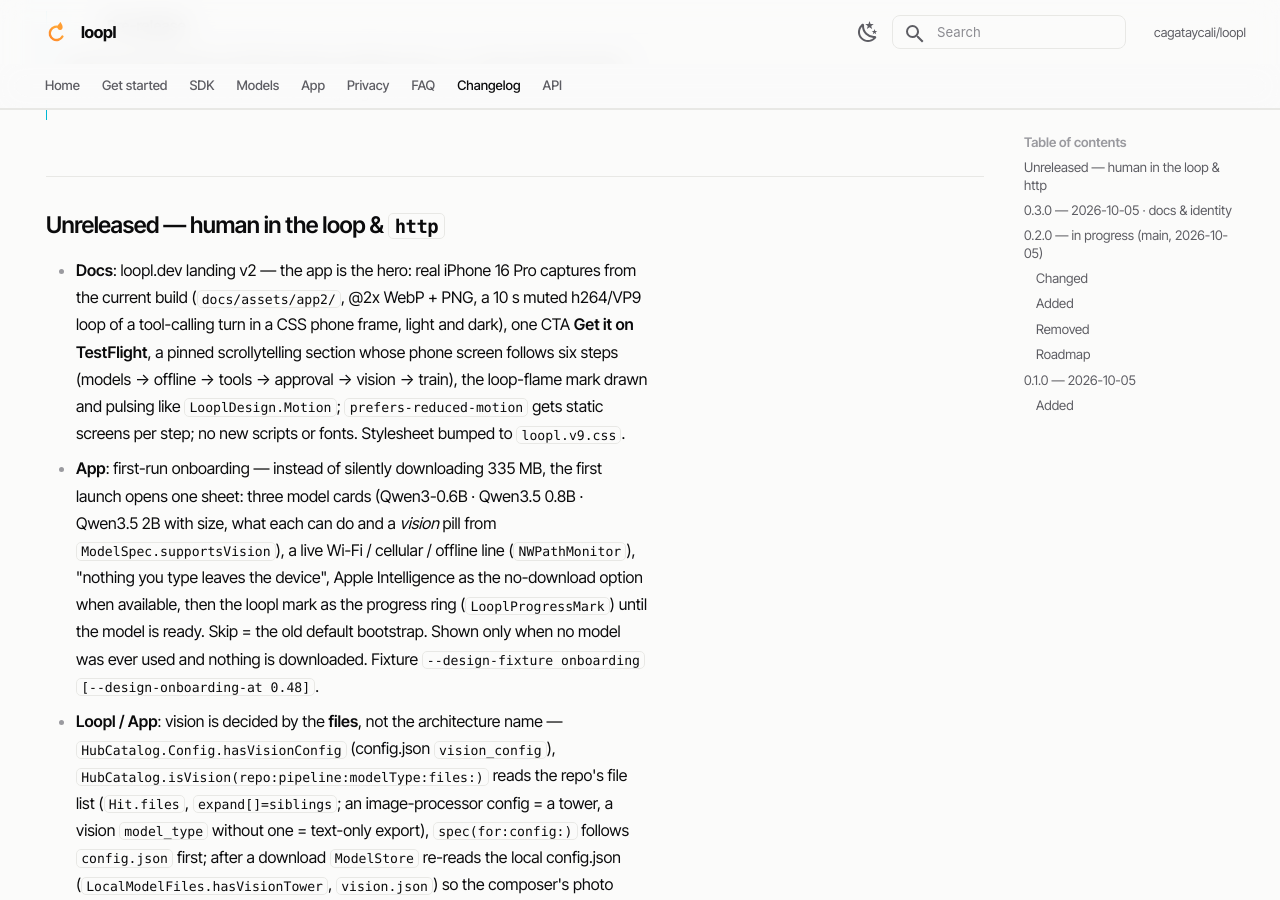
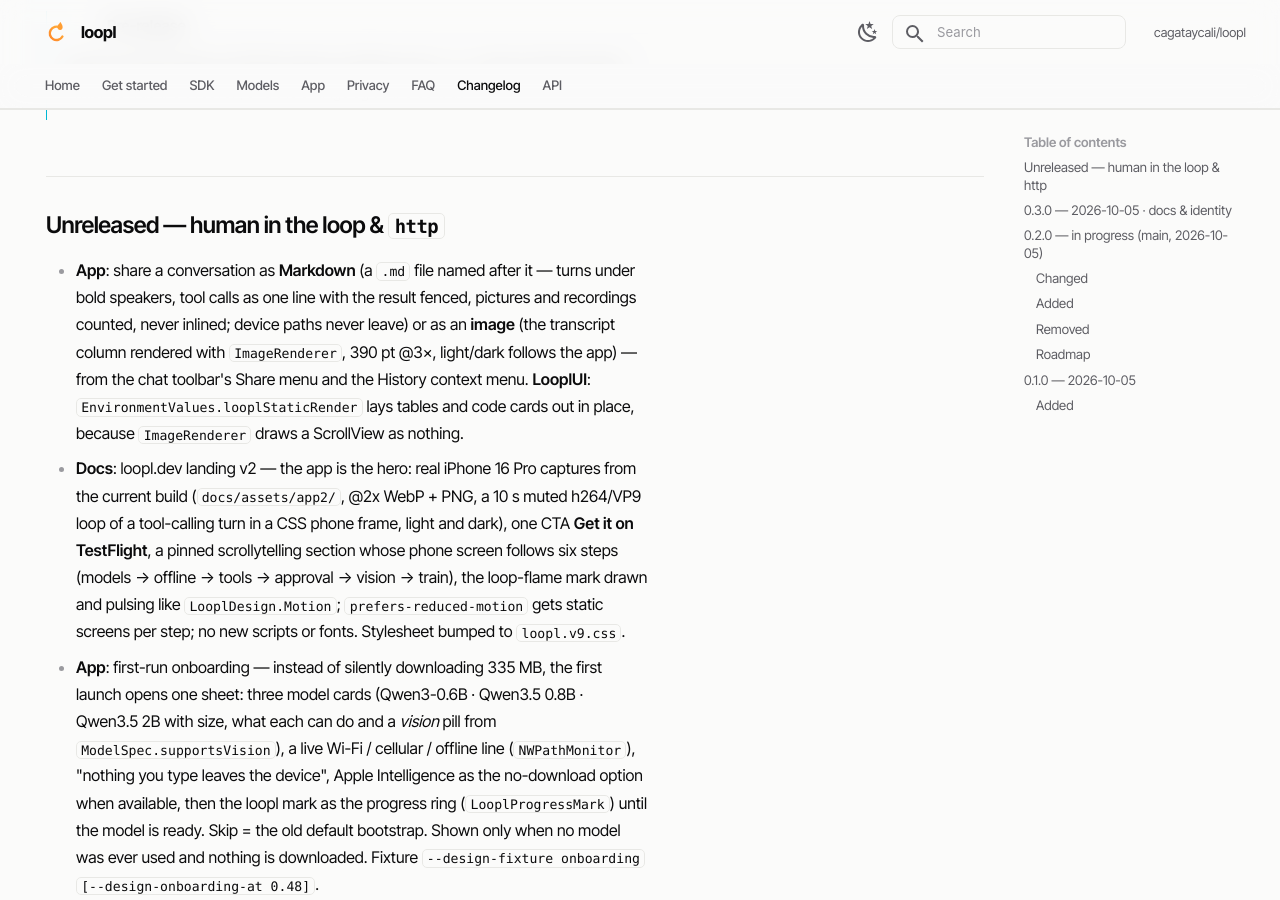
Before and after one commit to cagataycali/loopl, an MkDocs documentation site: the page built from docs/changelog.md, in a window 1280 px wide and 900 px high, scrolled down 336 px. Built offline with MkDocs 1.6.1 and Material for MkDocs 9.7.7, drawn with Linux system fonts in a browser that asks for light colours.

Commit message:
changelog: share as Markdown / image

```diff
--- a/docs/changelog.md
+++ b/docs/changelog.md
@@ -16,6 +16,7 @@
 
 ## Unreleased — human in the loop & `http`
 
+- **App**: share a conversation as **Markdown** (a `.md` file named after it — turns under bold speakers, tool calls as one line with the result fenced, pictures and recordings counted, never inlined; device paths never leave) or as an **image** (the transcript column rendered with `ImageRenderer`, 390 pt @3×, light/dark follows the app) — from the chat toolbar's Share menu and the History context menu. **LooplUI**: `EnvironmentValues.looplStaticRender` lays tables and code cards out in place, because `ImageRenderer` draws a ScrollView as nothing.
 - **Docs**: loopl.dev landing v2 — the app is the hero: real iPhone 16 Pro captures from the current build (`docs/assets/app2/`, @2x WebP + PNG, a 10 s muted h264/VP9 loop of a tool-calling turn in a CSS phone frame, light and dark), one CTA **Get it on TestFlight**, a pinned scrollytelling section whose phone screen follows six steps (models → offline → tools → approval → vision → train), the loop-flame mark drawn and pulsing like `LooplDesign.Motion`; `prefers-reduced-motion` gets static screens per step; no new scripts or fonts. Stylesheet bumped to `loopl.v9.css`.
 - **App**: first-run onboarding — instead of silently downloading 335 MB, the first launch opens one sheet: three model cards (Qwen3-0.6B · Qwen3.5 0.8B · Qwen3.5 2B with size, what each can do and a *vision* pill from `ModelSpec.supportsVision`), a live Wi-Fi / cellular / offline line (`NWPathMonitor`), "nothing you type leaves the device", Apple Intelligence as the no-download option when available, then the loopl mark as the progress ring (`LooplProgressMark`) until the model is ready. Skip = the old default bootstrap. Shown only when no model was ever used and nothing is downloaded. Fixture `--design-fixture onboarding [--design-onboarding-at 0.48]`.
 - **Loopl / App**: vision is decided by the **files**, not the architecture name — `HubCatalog.Config.hasVisionConfig` (config.json `vision_config`), `HubCatalog.isVision(repo:pipeline:modelType:files:)` reads the repo's file list (`Hit.files`, `expand[]=siblings`; an image-processor config = a tower, a vision `model_type` without one = text-only export), `spec(for:config:)` follows `config.json` first; after a download `ModelStore` re-reads the local config.json (`LocalModelFiles.hasVisionTower`, `vision.json`) so the composer's photo button and the MLX loader follow the weights on the phone. `HFDownloader.wanted` fetches `preprocessor_config.json` / `processor_config.json` / `video_preprocessor_config.json`. **Fixed**: Models › Mine badged a text-only `qwen3_5` export as *vision*.
```
